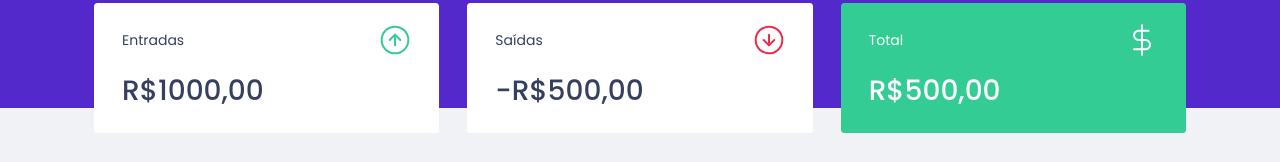
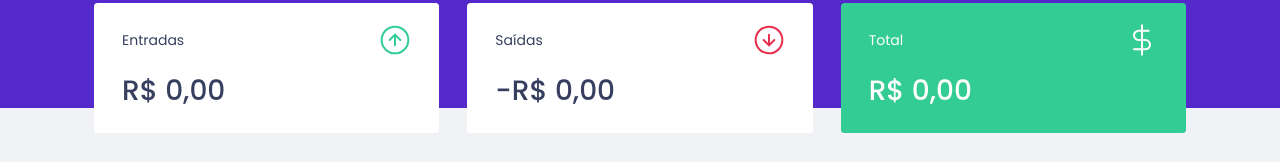
Before and after one commit to RicardoRioss/money-ignite, a React (Create React App) app: page / in a window 1280 px wide. Shown: the part 130-292 px from the top of the page. Built offline with nearby package versions, Linux system fonts and the light colour scheme; no server answers; what miragejs would draw is missing.

Commit message:
Finalizado ( falta backend)

```diff
--- a/src/App.tsx
+++ b/src/App.tsx
@@ -4,6 +4,7 @@
 import { Dashboard } from './components/Dashboard';
 import { Header } from './components/Header';
 import { NewTrasactionModal } from './components/NewTransactionModal';
+import { TransactionsProvider } from './hooks/useTransactions';
 
 import { GlobalStyle } from './styles/global';
 
@@ -21,7 +22,7 @@
     setIsNewTransactionModalOpen(false);
   }
   return (
-    <>
+    <TransactionsProvider>
       <Header onOpenNewTransactionModal={handleOpenNewTransactionModal} />
       <Dashboard />
       <NewTrasactionModal
@@ -29,6 +30,6 @@
         onRequestClose={handleCloseNewTransactionModal}
       />
       <GlobalStyle />
-    </>
+    </TransactionsProvider>
   );
 }
--- a/src/components/NewTransactionModal/index.tsx
+++ b/src/components/NewTransactionModal/index.tsx
@@ -1,9 +1,12 @@
+/* eslint-disable react/jsx-no-bind */
 import { FormEvent, useState } from 'react';
 import Modal from 'react-modal';
+
 import closeImg from '../../assets/close.svg';
 import icommImg from '../../assets/income.svg';
 import outcomeImg from '../../assets/outcome.svg';
-import { api } from '../../services/api';
+import { useTransactions } from '../../hooks/useTransactions';
+
 import { Container, TransactionTypeContainer, RadioBox } from './styles';
 
 interface NewTrasactionModalProps {
@@ -13,23 +16,29 @@
 
 // eslint-disable-next-line prettier/prettier
 export function NewTrasactionModal({isOpen, onRequestClose,}: NewTrasactionModalProps) {
+  const { createTransaction } = useTransactions();
+
   const [title, setTitle] = useState('');
-  const [value, setValue] = useState(0);
+  const [amount, setAmount] = useState(0);
   const [category, setCategory] = useState('');
   const [type, setType] = useState('deposit');
 
-  const handleCreateNewTransaction = (event: FormEvent) => {
+  async function handleCreateNewTransaction(event: FormEvent) {
     event.preventDefault();
 
-    const data = {
+    await createTransaction({
       title,
-      value,
+      amount,
       category,
       type,
-    };
+    });
 
-    api.post('/transactions', data);
-  };
+    setTitle('');
+    setAmount(0);
+    setCategory('');
+    setType('deposit');
+    onRequestClose();
+  }
 
   return (
     <Modal
@@ -57,8 +66,8 @@
         <input
           type="number"
           placeholder="Valor"
-          value={value}
-          onChange={event => setValue(Number(event.target.value))}
+          value={amount}
+          onChange={event => setAmount(Number(event.target.value))}
         />
 
         <TransactionTypeContainer>
--- a/src/components/Summary/index.tsx
+++ b/src/components/Summary/index.tsx
@@ -1,10 +1,34 @@
+import { useContext } from 'react';
 import icommeImg from '../../assets/income.svg';
 import outcomeImg from '../../assets/outcome.svg';
 import totalImg from '../../assets/total.svg';
+import { useTransactions } from '../../hooks/useTransactions';
 
 import { Container } from './styles';
 
 export function Summary() {
+  // eslint-disable-next-line @typescript-eslint/no-unused-vars
+  const { transactions } = useTransactions();
+
+  const summary = transactions.reduce(
+    (acc, transaction) => {
+      if (transaction.type === 'deposit') {
+        acc.deposits += transaction.amount;
+        acc.total += transaction.amount;
+      } else {
+        acc.withdraws += transaction.amount;
+        acc.total -= transaction.amount;
+      }
+
+      return acc;
+    },
+    {
+      deposits: 0,
+      withdraws: 0,
+      total: 0,
+    },
+  );
+
   return (
     <Container>
       <div>
@@ -12,7 +36,12 @@
           <p>Entradas</p>
           <img src={icommeImg} alt="Entradas" />
         </header>
-        <strong>R$1000,00</strong>
+        <strong>
+          {new Intl.NumberFormat('pt-BR', {
+            style: 'currency',
+            currency: 'BRL',
+          }).format(summary.deposits)}
+        </strong>
       </div>
 
       <div>
@@ -20,7 +49,13 @@
           <p>Saídas</p>
           <img src={outcomeImg} alt="Saídas" />
         </header>
-        <strong>-R$500,00</strong>
+        <strong>
+          -
+          {new Intl.NumberFormat('pt-BR', {
+            style: 'currency',
+            currency: 'BRL',
+          }).format(summary.withdraws)}
+        </strong>
       </div>
 
       <div className="highlight-background">
@@ -28,7 +63,12 @@
           <p>Total</p>
           <img src={totalImg} alt="Total" />
         </header>
-        <strong>R$500,00</strong>
+        <strong>
+          {new Intl.NumberFormat('pt-BR', {
+            style: 'currency',
+            currency: 'BRL',
+          }).format(summary.total)}
+        </strong>
       </div>
     </Container>
   );
--- a/src/components/TansactionsTable/idex.tsx
+++ b/src/components/TansactionsTable/idex.tsx
@@ -1,23 +1,11 @@
 /* eslint-disable no-console */
-import { useEffect, useState } from 'react';
-import { api } from '../../services/api';
+
+import { useTransactions } from '../../hooks/useTransactions';
+
 import { Container } from './styles';
 
-interface Transaction {
-  id: string;
-  title: string;
-  amount: number;
-  type: string;
-  category: string;
-  createdAt: string;
-}
 export function TransactionsTable() {
-  const [transactions, setTransactions] = useState<Transaction[]>([]);
-  useEffect(() => {
-    api
-      .get('/transactions')
-      .then(response => setTransactions(response.data.transactions));
-  }, []);
+  const { transactions } = useTransactions();
 
   return (
     <Container>
--- /dev/null
+++ b/src/hooks/useTransactions.tsx
@@ -0,0 +1,63 @@
+import {
+  createContext,
+  useEffect,
+  useState,
+  ReactNode,
+  useContext,
+} from 'react';
+import { api } from '../services/api';
+
+interface Transaction {
+  id: string;
+  title: string;
+  amount: number;
+  type: string;
+  category: string;
+  createdAt: string;
+}
+
+type TransactionInput = Omit<Transaction, 'id' | 'createdAt'>;
+
+interface TransactionsProviderProps {
+  children: ReactNode;
+}
+
+interface TransactionsContextData {
+  transactions: Transaction[];
+  createTransaction: (transaction: TransactionInput) => Promise<void>;
+}
+
+const TransactionsContext = createContext<TransactionsContextData>(
+  {} as TransactionsContextData,
+);
+
+export function TransactionsProvider({ children }: TransactionsProviderProps) {
+  const [transactions, setTransactions] = useState<Transaction[]>([]);
+  useEffect(() => {
+    api
+      .get('/transactions')
+      .then(response => setTransactions(response.data.transactions));
+  }, []);
+
+  async function createTransaction(transactionInput: TransactionInput) {
+    const response = await api.post('/transactions', {
+      ...transactionInput,
+      createdAt: new Date(),
+    });
+    const { transaction } = response.data;
+
+    setTransactions([...transactions, transaction]);
+  }
+
+  return (
+    <TransactionsContext.Provider value={{ transactions, createTransaction }}>
+      {children}
+    </TransactionsContext.Provider>
+  );
+}
+
+export function useTransactions() {
+  const context = useContext(TransactionsContext);
+
+  return context;
+}
```
Also changed, not shown: .eslintrc.json.
